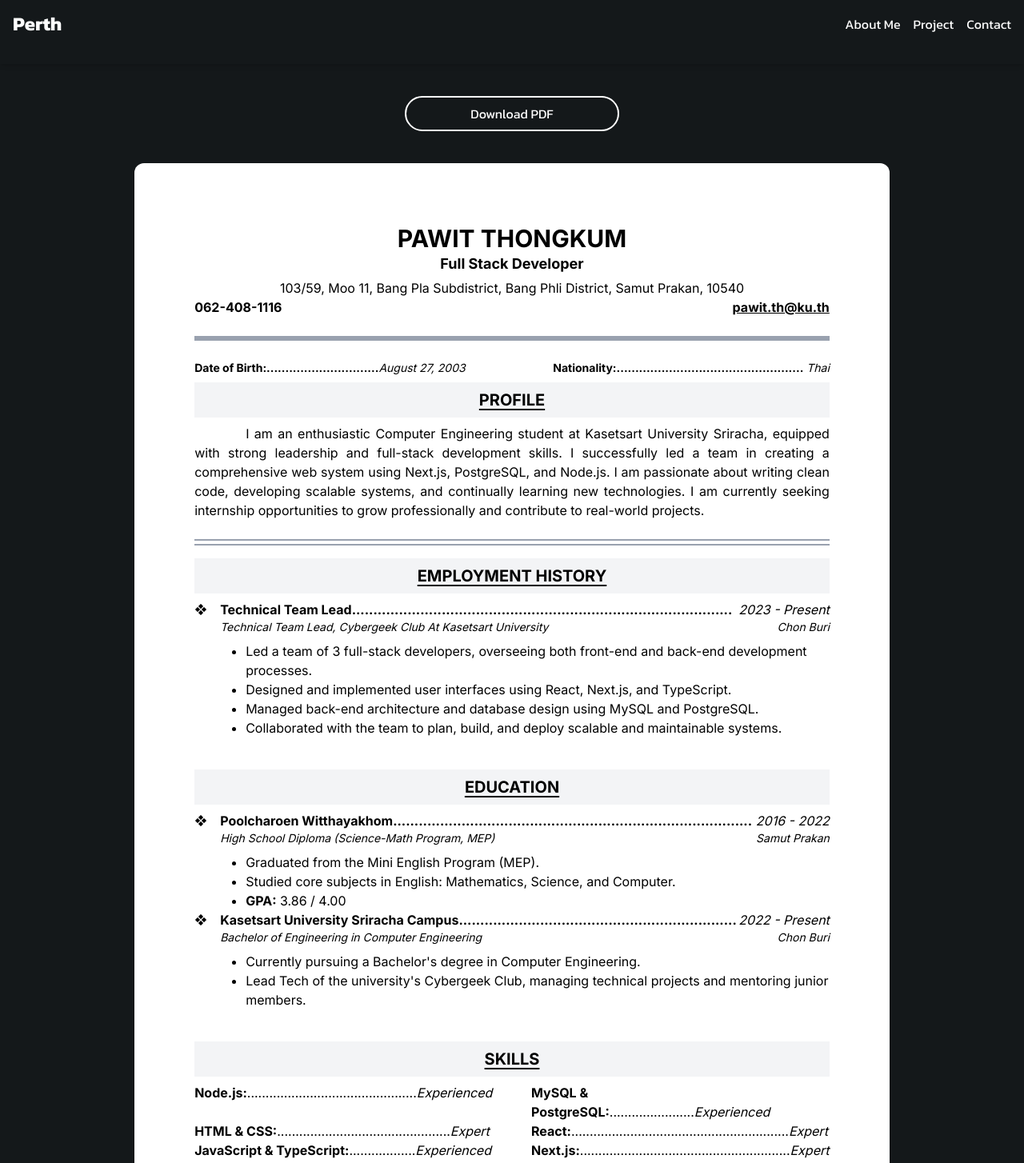
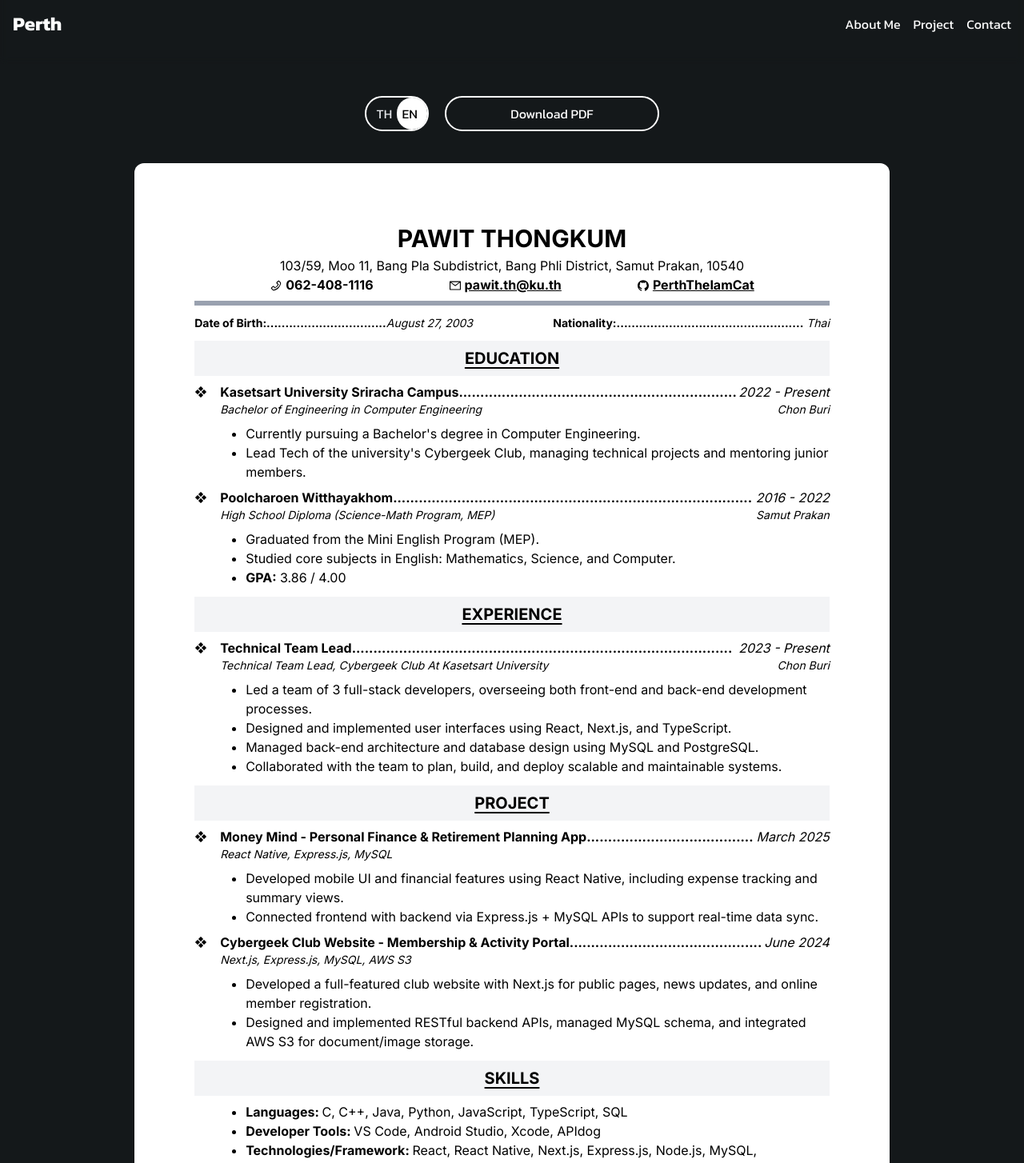
Before and after one commit to PerthTheIamCat/my-portfolio, a Next.js app: page /resume in a window 1280 px wide. Shown: the part 20-1474 px from the top of the page at 80% size. Built offline with nearby package versions, Linux system fonts and the light colour scheme.

Commit message:
feat: Enhance resume page with language selection, integrate dynamic imports for resume components, and update Navbar styles

```diff
--- a/src/app/resume/page.tsx
+++ b/src/app/resume/page.tsx
@@ -1,10 +1,13 @@
 "use client";
-import { useRef } from "react";
+import { useRef, useState } from "react";
 import { useReactToPrint } from "react-to-print";
-import ResumePaperEN from "@/components/resume/ResumeEN";
+import dynamic from "next/dynamic";
+const ResumePaperEN = dynamic(() => import("@/components/resume/ResumeEN"));
+const ResumePaperTH = dynamic(() => import("@/components/resume/ResumeTH"));
 
 export default function ResumePage() {
   const resumeRef = useRef<HTMLDivElement>(null);
+  const [selectedLanguage, setSelectedLanguage] = useState<"en" | "th">("en");
 
   const handlePrint = useReactToPrint({
     contentRef: resumeRef,
@@ -13,6 +16,34 @@ export default function ResumePage() {
 
   return (
     <div className="flex flex-col items-center justify-center">
+      <div className="flex items-center justify-center gap-5">
+        <div className="relative flex w-20 justify-evenly rounded-full border-2 py-2">
+          <div
+            className={`absolute top-0 -z-10 h-full w-1/2 rounded-full bg-white transition-all duration-300 ease-out ${
+              selectedLanguage === "th" ? "left-0" : "left-1/2"
+            }`}
+          ></div>
+          <button
+            className={`${
+              selectedLanguage === "th" ? "text-black" : "text-gray-200"
+            }`}
+            onClick={() => {
+              setSelectedLanguage("th");
+            }}
+          >
+            TH
+          </button>
+          <button
+            className={`${
+              selectedLanguage === "en" ? "text-black" : "text-gray-200"
+            }`}
+            onClick={() => {
+              setSelectedLanguage("en");
+            }}
+          >
+            EN
+          </button>
+        </div>
         <button
           title="Download Resume"
           onClick={handlePrint}
@@ -20,7 +51,12 @@ export default function ResumePage() {
         >
           Download PDF
         </button>
+      </div>
+      {selectedLanguage === "en" ? (
         <ResumePaperEN ref={resumeRef} />
+      ) : (
+        <ResumePaperTH ref={resumeRef} />
+      )}
     </div>
   );
 }
--- a/src/components/Navbar.tsx
+++ b/src/components/Navbar.tsx
@@ -5,10 +5,11 @@ export default function Navbar() {
   const router = useRouter();
   return (
     <nav
-      className="sticky top-0 flex items-center justify-between px-4 text-white shadow-md"
+      className="sticky top-0 z-10 flex items-center justify-between px-4 text-white backdrop-blur-xs"
       role="navigation"
       aria-label="Main navigation"
     >
+      <div className="absolute -z-10 h-[100px] w-full"></div>
       <div>
         <SpringFromAbove className="text-2xl font-bold">
           <button
--- a/src/components/resume/ResumeEN.tsx
+++ b/src/components/resume/ResumeEN.tsx
@@ -1,6 +1,7 @@
 import { forwardRef } from "react";
 import { Inter } from "next/font/google";
 import { PiDiamondsFourFill } from "react-icons/pi";
+import { AiOutlineMail, AiOutlinePhone, AiOutlineGithub } from "react-icons/ai";
 
 const inter = Inter({
   subsets: ["latin"],
@@ -12,24 +13,35 @@ const ResumePaperEN = forwardRef<HTMLDivElement>((props, ref) => {
     <div className="mx-auto w-fit rounded-xl bg-white p-[20mm]">
       <div ref={ref} className={`a4-preview ${inter.className}`}>
         <h1 className="text-center text-3xl font-bold">PAWIT THONGKUM</h1>
-        <p className="text-center text-lg font-bold">Full Stack Developer</p>
-
         <div className="mt-1 text-center">
           <p>
             103/59, Moo 11, Bang Pla Subdistrict, Bang Phli District, Samut
             Prakan, 10540
           </p>
-          <div className="flex justify-between font-bold">
-            <p>062-408-1116</p>
+          <div className="flex justify-evenly font-bold">
+            <p>
+              <AiOutlinePhone className="mr-1 inline" />
+              062-408-1116
+            </p>
             <a href="mailto:pawit.th@ku.th" className="underline">
+              <AiOutlineMail className="mr-1 inline" />
               pawit.th@ku.th
+            </a>
+            <a
+              rel="noopener noreferrer"
+              target="_blank"
+              href="https://github.com/PerthTheIamCat"
+              className="underline"
+            >
+              <AiOutlineGithub className="mr-1 inline" />
+              PerthTheIamCat
             </a>
           </div>
         </div>
-        <div className="my-6 border-t-6 border-gray-400">
-          <div className="my-2 flex justify-between pt-4 text-sm">
+        <div className="my-2 border-t-6 border-gray-400">
+          <div className="flex justify-between pt-3 text-sm">
             <p>
-              <strong>Date of Birth:..............................</strong>
+              <strong>Date of Birth:................................</strong>
               <span className="italic">August 27, 2003</span>
             </p>
             <p>
@@ -39,88 +51,10 @@ const ResumePaperEN = forwardRef<HTMLDivElement>((props, ref) => {
               <span className="italic">Thai</span>
             </p>
           </div>
-          <h2 className="mb-2 bg-gray-100 py-2 text-center text-xl font-bold underline underline-offset-4">
-            PROFILE
-          </h2>
-          <p className="text-justify indent-16">
-            I am an enthusiastic Computer Engineering student at Kasetsart
-            University Sriracha, equipped with strong leadership and full-stack
-            development skills. I successfully led a team in creating a
-            comprehensive web system using Next.js, PostgreSQL, and Node.js. I
-            am passionate about writing clean code, developing scalable systems,
-            and continually learning new technologies. I am currently seeking
-            internship opportunities to grow professionally and contribute to
-            real-world projects.
-          </p>
-        </div>
-        <div className="mb-1 h-[2px] w-full bg-gray-400" />
-        <div className="h-[2px] w-full bg-gray-400" />
-        <div className="pt-4">
-          <h2 className="mb-2 bg-gray-100 py-2 text-center text-xl font-bold underline underline-offset-4">
-            EMPLOYMENT HISTORY
-          </h2>
-          <p className="flex flex-row justify-between">
-            <strong className="flex items-center gap-4">
-              <PiDiamondsFourFill />
-              Technical Team
-              Lead.........................................................................................
-            </strong>
-            <span className="italic">2023 - Present</span>
-          </p>
-          <div className="flex flex-row justify-between text-sm italic">
-            <p className="indent-8">
-              Technical Team Lead, Cybergeek Club At Kasetsart University
-            </p>
-            <p>Chon Buri</p>
-          </div>
-          <ul className="mt-2 ml-16 list-disc">
-            <li>
-              Led a team of 3 full-stack developers, overseeing both front-end
-              and back-end development processes.
-            </li>
-            <li>
-              Designed and implemented user interfaces using React, Next.js, and
-              TypeScript.
-            </li>
-            <li>
-              Managed back-end architecture and database design using MySQL and
-              PostgreSQL.
-            </li>
-            <li>
-              Collaborated with the team to plan, build, and deploy scalable and
-              maintainable systems.
-            </li>
-          </ul>
-        </div>
-
-        <div className="my-6 pt-4">
+          <div className="my-3">
             <h2 className="mb-2 bg-gray-100 py-2 text-center text-xl font-bold underline underline-offset-4">
               EDUCATION
             </h2>
-          <p className="flex flex-row justify-between">
-            <strong className="flex items-center gap-4">
-              <PiDiamondsFourFill />
-              Poolcharoen
-              Witthayakhom....................................................................................
-            </strong>
-            <span className="italic">2016 - 2022</span>
-          </p>
-          <div className="flex flex-row justify-between text-sm italic">
-            <p className="indent-8">
-              High School Diploma (Science-Math Program, MEP)
-            </p>
-            <p>Samut Prakan</p>
-          </div>
-          <ul className="mt-2 ml-16 list-disc">
-            <li>Graduated from the Mini English Program (MEP).</li>
-            <li>
-              Studied core subjects in English: Mathematics, Science, and
-              Computer.
-            </li>
-            <li>
-              <strong>GPA:</strong> 3.86 / 4.00
-            </li>
-          </ul>
             <p className="flex flex-row justify-between">
               <strong className="flex items-center gap-4">
                 <PiDiamondsFourFill />
@@ -145,42 +79,134 @@ const ResumePaperEN = forwardRef<HTMLDivElement>((props, ref) => {
                 technical projects and mentoring junior members.
               </li>
             </ul>
+            <p className="mt-2 flex flex-row justify-between">
+              <strong className="flex items-center gap-4">
+                <PiDiamondsFourFill />
+                Poolcharoen
+                Witthayakhom....................................................................................
+              </strong>
+              <span className="italic">2016 - 2022</span>
+            </p>
+            <div className="flex flex-row justify-between text-sm italic">
+              <p className="indent-8">
+                High School Diploma (Science-Math Program, MEP)
+              </p>
+              <p>Samut Prakan</p>
+            </div>
+            <ul className="mt-2 ml-16 list-disc">
+              <li>Graduated from the Mini English Program (MEP).</li>
+              <li>
+                Studied core subjects in English: Mathematics, Science, and
+                Computer.
+              </li>
+              <li>
+                <strong>GPA:</strong> 3.86 / 4.00
+              </li>
+            </ul>
           </div>
 
-        <div className="my-6 pt-4">
+          <div>
+            <h2 className="mb-2 bg-gray-100 py-2 text-center text-xl font-bold underline underline-offset-4">
+              EXPERIENCE
+            </h2>
+            <p className="flex flex-row justify-between">
+              <strong className="flex items-center gap-4">
+                <PiDiamondsFourFill />
+                Technical Team
+                Lead.........................................................................................
+              </strong>
+              <span className="italic">2023 - Present</span>
+            </p>
+            <div className="flex flex-row justify-between text-sm italic">
+              <p className="indent-8">
+                Technical Team Lead, Cybergeek Club At Kasetsart University
+              </p>
+              <p>Chon Buri</p>
+            </div>
+            <ul className="mt-2 ml-16 list-disc">
+              <li>
+                Led a team of 3 full-stack developers, overseeing both front-end
+                and back-end development processes.
+              </li>
+              <li>
+                Designed and implemented user interfaces using React, Next.js,
+                and TypeScript.
+              </li>
+              <li>
+                Managed back-end architecture and database design using MySQL
+                and PostgreSQL.
+              </li>
+              <li>
+                Collaborated with the team to plan, build, and deploy scalable
+                and maintainable systems.
+              </li>
+            </ul>
+          </div>
+        </div>
+        <div className="my-3">
+          <h2 className="mb-2 bg-gray-100 py-2 text-center text-xl font-bold underline underline-offset-4">
+            PROJECT
+          </h2>
+          <p className="flex flex-row justify-between">
+            <strong className="flex items-center gap-4">
+              <PiDiamondsFourFill />
+              Money Mind - Personal Finance & Retirement Planning
+              App.......................................
+            </strong>
+            <span className="italic">March 2025</span>
+          </p>
+          <div className="flex flex-row justify-between text-sm italic">
+            <p className="indent-8">React Native, Express.js, MySQL</p>
+          </div>
+          <ul className="mt-2 ml-16 list-disc">
+            <li>
+              Developed mobile UI and financial features using React Native,
+              including expense tracking and summary views.
+            </li>
+            <li>
+              Connected frontend with backend via Express.js + MySQL APIs to
+              support real-time data sync.
+            </li>
+          </ul>
+          <p className="mt-2 flex flex-row justify-between">
+            <strong className="flex items-center gap-4">
+              <PiDiamondsFourFill />
+              Cybergeek Club Website - Membership & Activity
+              Portal.............................................
+            </strong>
+            <span className="italic">June 2024</span>
+          </p>
+          <div className="flex flex-row justify-between text-sm italic">
+            <p className="indent-8">Next.js, Express.js, MySQL, AWS S3</p>
+          </div>
+          <ul className="mt-2 ml-16 list-disc">
+            <li>
+              Developed a full-featured club website with Next.js for public
+              pages, news updates, and online member registration.
+            </li>
+            <li>
+              Designed and implemented RESTful backend APIs, managed MySQL
+              schema, and integrated AWS S3 for document/image storage.
+            </li>
+          </ul>
+        </div>
+        <div className="my-3">
           <h2 className="mb-2 bg-gray-100 py-2 text-center text-xl font-bold underline underline-offset-4">
             SKILLS
           </h2>
-          <ul className="grid list-inside grid-cols-2">
+          <ul className="ml-16 list-disc">
             <li>
-              <strong>Node.js:</strong>
-              ..............................................
-              <span className="italic">Experienced</span>
-            </li>
-            <li className="ml-6">
-              <strong>MySQL & PostgreSQL:</strong>
-              .......................
-              <span className="italic">Experienced</span>
+              <strong>Languages: </strong>C, C++, Java, Python, JavaScript,
+              TypeScript, SQL
             </li>
             <li>
-              <strong>HTML & CSS:</strong>
-              ...............................................
-              <span className="italic">Expert</span>
-            </li>
-            <li className="ml-6">
-              <strong>React:</strong>
-              ...........................................................
-              <span className="italic">Expert</span>
+              <strong>Developer Tools: </strong>VS Code, Android Studio, Xcode,
+              APIdog
             </li>
             <li>
-              <strong>JavaScript & TypeScript:</strong>
-              ..................
-              <span className="italic">Experienced</span>
-            </li>
-            <li className="ml-6">
-              <strong>Next.js:</strong>
-              .........................................................
-              <span className="italic">Expert</span>
+              <strong>Technologies/Framework: </strong>React, React Native,
+              Next.js, Express.js, Node.js, MySQL, PostgreSQL, TailwindCSS,
+              Svelte Kit
             </li>
           </ul>
         </div>
```
Also changed, not shown: next.config.ts (+8 -8 lines). Lines whose indentation alone changed are shown as unchanged.
